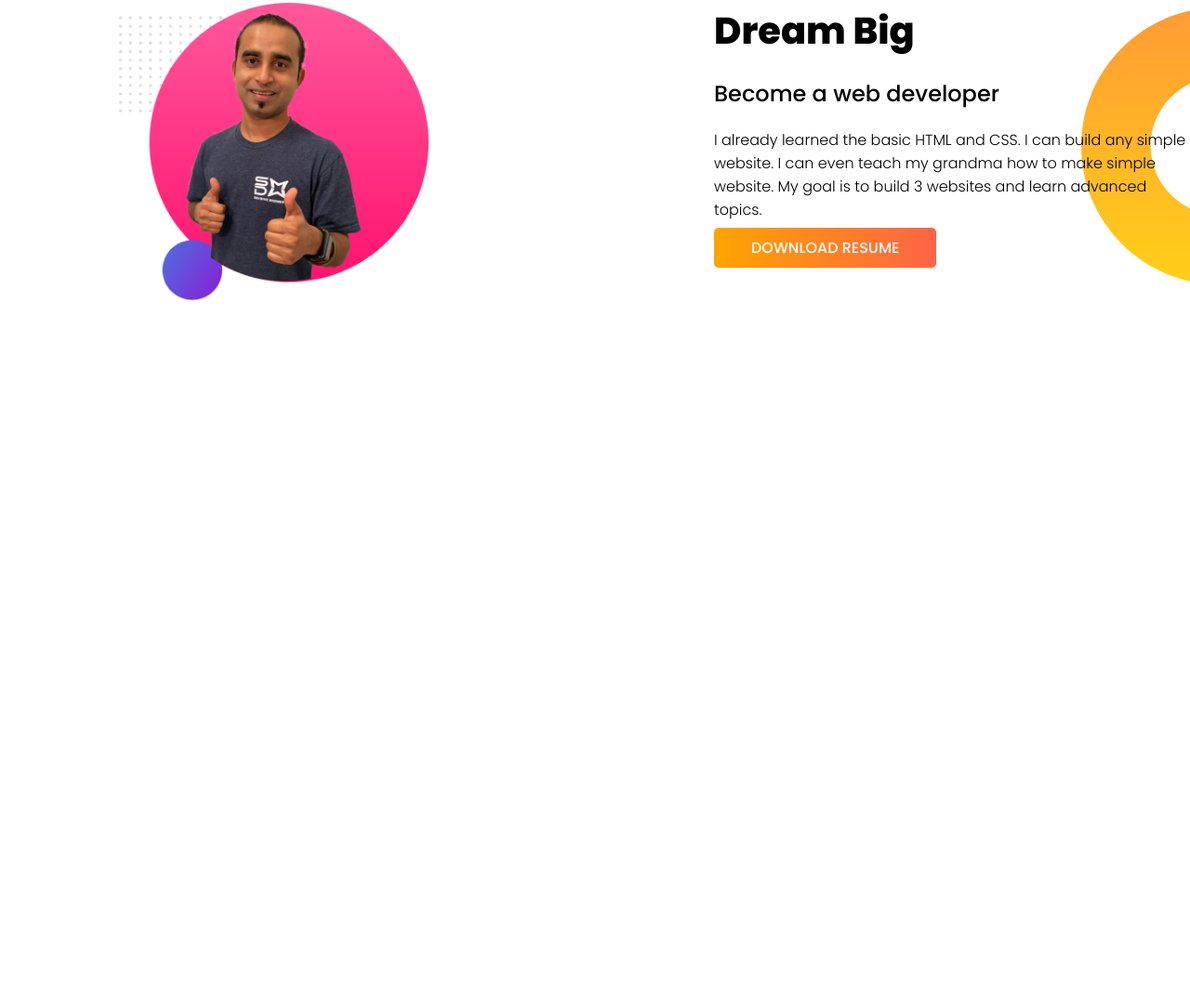
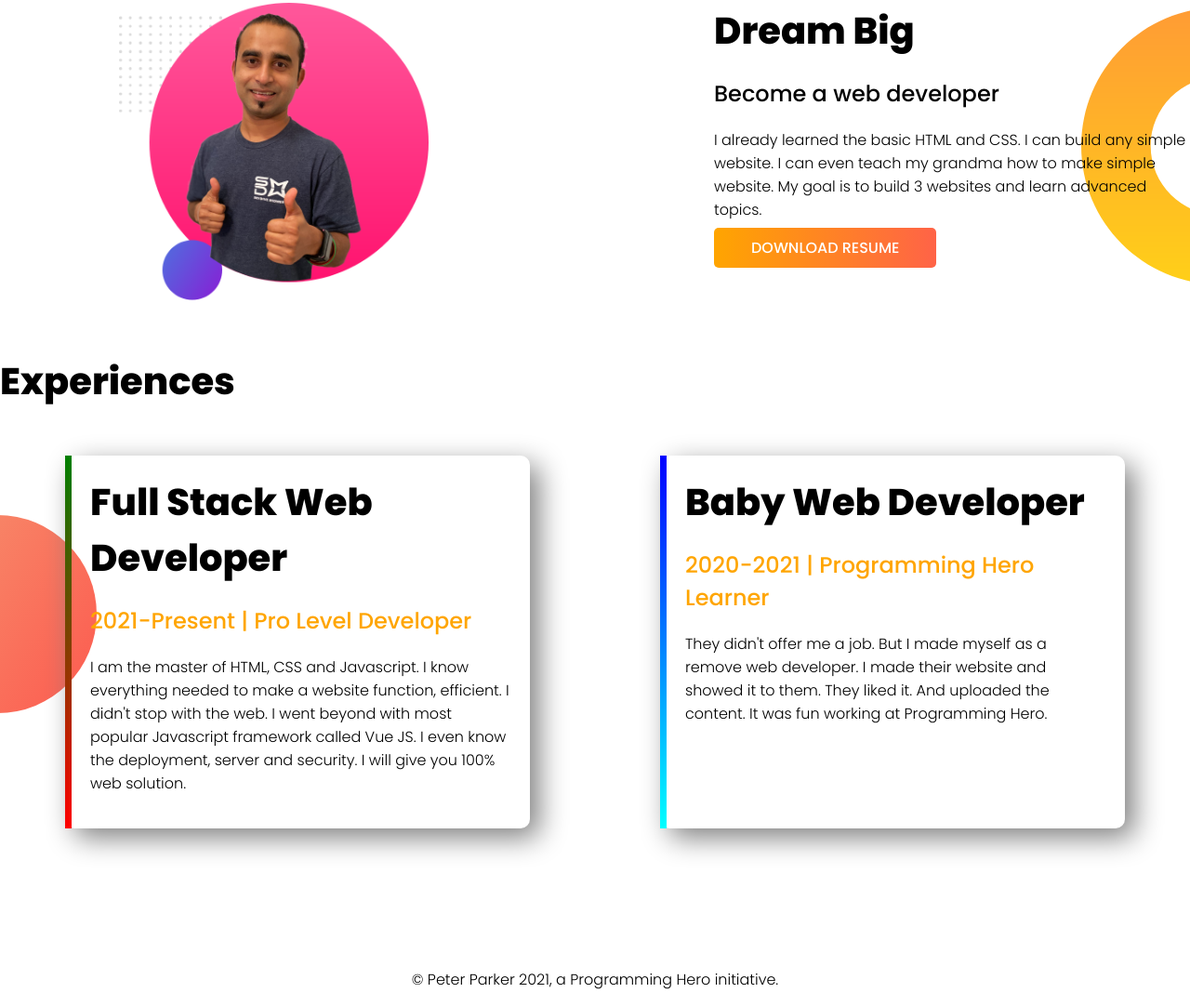
Before and after one commit to opuufairy/developer-portfolio, a plain HTML site: page index.html in a window 1280 px wide. Shown: the part 424-1506 px from the top of the page at 93% size. Before the commit the page ends 800 px from the top, so only its background shows below. Drawn offline with Linux system fonts and the light colour scheme.

Commit message:
full site

```diff
--- a/index.html
+++ b/index.html
@@ -8,7 +8,7 @@
     <link rel="stylesheet" href="style.css" />
   </head>
   <body>
-    <section class="top_bar">
+    <section class="top_bar flexable">
       <div class="half-width">
         <h1>Welcome</h1>
         <h1><span class="site_title">Salman's</span> World</h1>
@@ -27,7 +27,7 @@
         <img src="img/jhankar.png" alt="" />
       </div>
     </section>
-    <section class="dream_area">
+    <section class="dream_area flexable">
       <div class="half-width">
         <img src="img/jhankar2.png" alt="" />
       </div>
@@ -44,5 +44,38 @@
         </div>
       </div>
     </section>
+    <section class="experince">
+      <h1>Experiences</h1>
+      <div class="flexable">
+        <div id="full-stack" class="box-view">
+          <h1>Full Stack Web Developer</h1>
+          <div>
+            <h2 class="site_title">2021-Present | Pro Level Developer</h2>
+            <p>
+              I am the master of HTML, CSS and Javascript. I know everything
+              needed to make a website function, efficient. I didn't stop with
+              the web. I went beyond with most popular Javascript framework
+              called Vue JS. I even know the deployment, server and security. I
+              will give you 100% web solution.
+            </p>
+          </div>
+        </div>
+        <div id="baby_web" class="box-view">
+          <h1>Baby Web Developer</h1>
+          <div>
+            <h2 class="site_title">2020-2021 | Programming Hero Learner</h2>
+            <p>
+              They didn't offer me a job. But I made myself as a remove web
+              developer. I made their website and showed it to them. They liked
+              it. And uploaded the content. It was fun working at Programming
+              Hero.
+            </p>
+          </div>
+        </div>
+      </div>
+    </section>
+    <footer class="footer">
+      <p>© Peter Parker 2021, a Programming Hero initiative.</p>
+    </footer>
   </body>
 </html>
--- a/style.css
+++ b/style.css
@@ -35,19 +35,20 @@ a {
 }
 
 .top_bar {
-  display: flex;
   background-image: url(img/top-banner.png);
   background-repeat: no-repeat;
   margin-bottom: 50px;
 }
 
 .dream_area {
-  display: flex;
   background-image: url(img/dream-bg.png);
   background-repeat: no-repeat;
   background-position: right;
 }
 .site_title {
+  color: orange;
+}
+.site_title h2 {
   color: orange;
 }
 .half-width {
@@ -60,3 +61,35 @@ a {
 .half-width img {
   width: 65%;
 }
+.flexable {
+  display: flex;
+}
+.experince {
+  background-image: url(img/exp-bg.png);
+  background-repeat: no-repeat;
+  background-position: left;
+  margin-top: 50px;
+  margin-bottom: 100px;
+}
+.box-view {
+  box-shadow: 10px 10px 30px gray;
+  width: 40%;
+  margin: 50px 70px;
+  padding: 20px;
+  border-radius: 10px;
+}
+#full-stack {
+  border-image: linear-gradient(green, red);
+  border-image-slice: 1;
+  border-left: 7px solid;
+  border-radius: 10px;
+}
+#baby_web {
+  border-image: linear-gradient(blue, cyan);
+  border-image-slice: 1;
+  border-left: 7px solid;
+  border-radius: 10px;
+}
+.footer {
+  text-align: center;
+}
```
